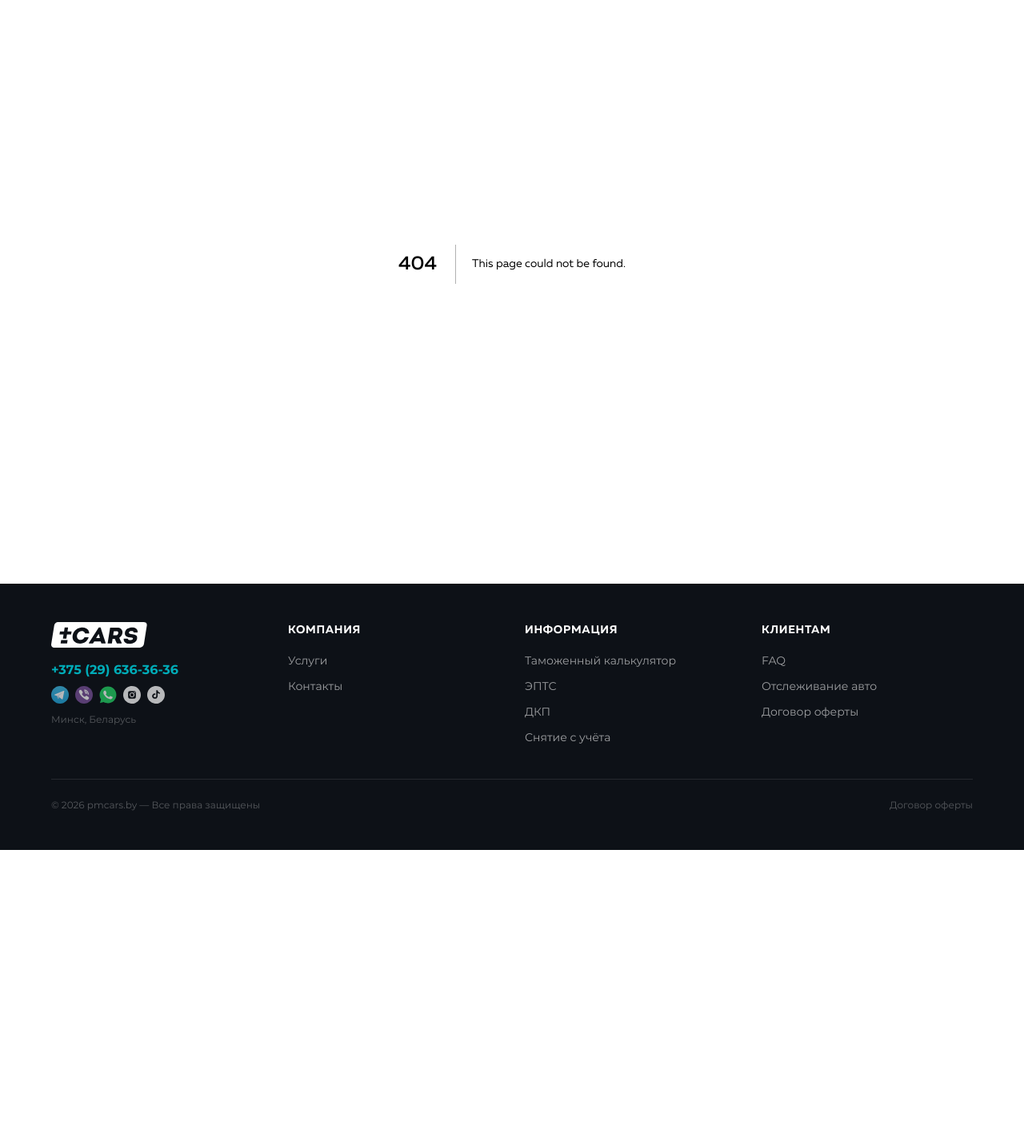
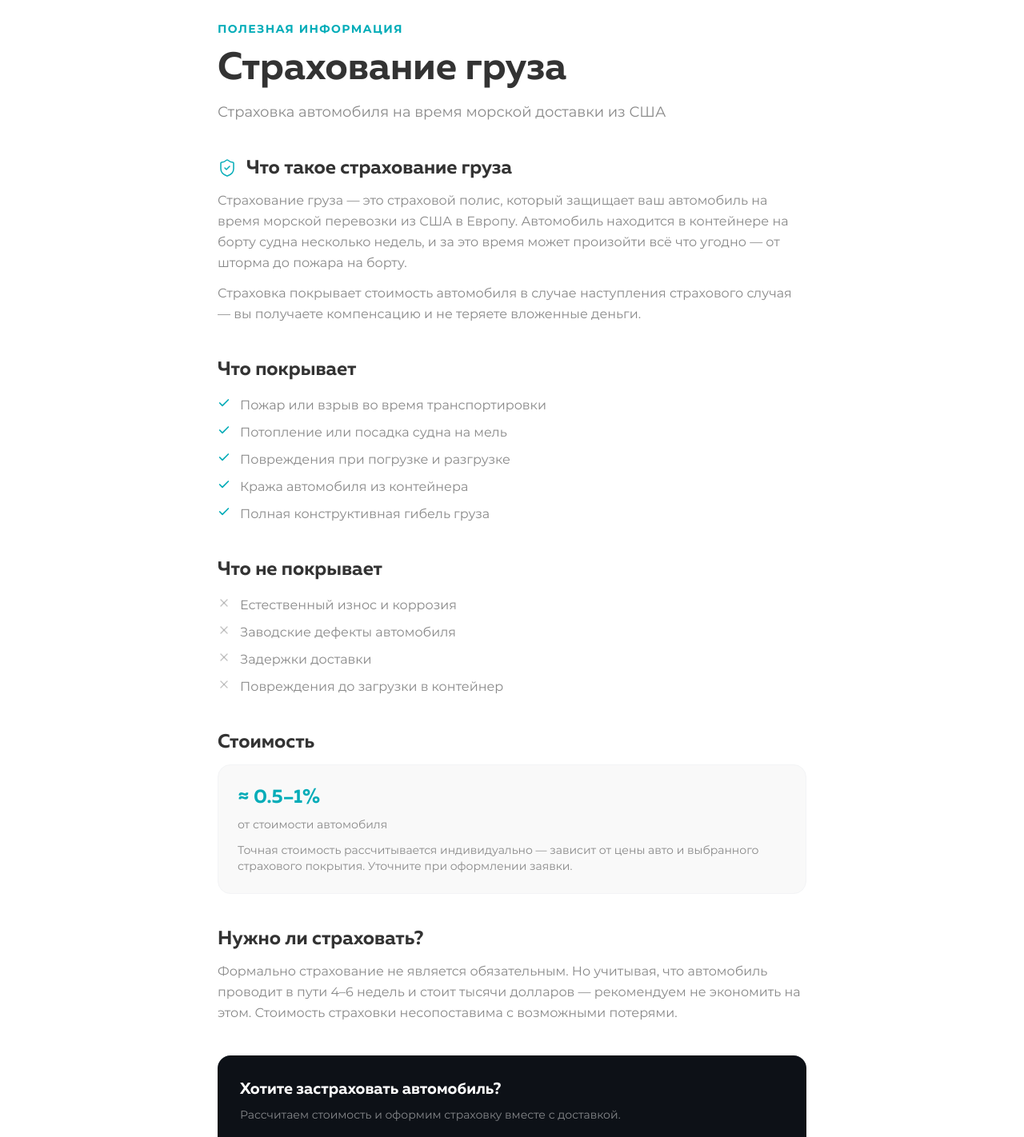
Before and after one commit to idzvilla/pmcars, a Next.js app: page /info/strahovanie in a window 1280 px wide. Before the commit this address had no page. Shown: the part 160-1582 px from the top of the page at 80% size. Before the commit the page ends 1223 px from the top, so only its background shows below. Built offline with nearby package versions, Linux system fonts and the light colour scheme.

Commit message:
feat: add cargo insurance info page

```diff
--- /dev/null
+++ b/src/app/info/strahovanie/page.tsx
@@ -0,0 +1,133 @@
+// src/app/info/strahovanie/page.tsx
+import type { Metadata } from 'next'
+import Link from 'next/link'
+import { ShieldCheck, Check, X } from 'lucide-react'
+
+export const metadata: Metadata = {
+  title: 'Страхование груза при доставке авто из США | pmcars.by',
+  description: 'Страхование автомобиля во время морской доставки из США в Беларусь. Что покрывает, сколько стоит, как оформить.',
+}
+
+const COVERS = [
+  'Пожар или взрыв во время транспортировки',
+  'Потопление или посадка судна на мель',
+  'Повреждения при погрузке и разгрузке',
+  'Кража автомобиля из контейнера',
+  'Полная конструктивная гибель груза',
+]
+
+const NOT_COVERS = [
+  'Естественный износ и коррозия',
+  'Заводские дефекты автомобиля',
+  'Задержки доставки',
+  'Повреждения до загрузки в контейнер',
+]
+
+export default function StrakhovaniePage() {
+  return (
+    <div className="py-16 md:py-24">
+      <div className="container max-w-3xl">
+        <p className="text-primary text-sm font-montserrat font-bold uppercase tracking-widest mb-4">
+          Полезная информация
+        </p>
+        <h1 className="font-muller font-bold text-4xl md:text-5xl text-body mb-4">
+          Страхование груза
+        </h1>
+        <p className="text-muted font-montserrat text-lg mb-10">
+          Страховка автомобиля на время морской доставки из США
+        </p>
+
+        <div className="space-y-10 font-montserrat text-muted leading-relaxed">
+
+          <section>
+            <div className="flex items-start gap-3 mb-3">
+              <ShieldCheck className="w-6 h-6 text-primary flex-shrink-0 mt-1" strokeWidth={1.5} />
+              <h2 className="font-muller font-bold text-2xl text-body">Что такое страхование груза</h2>
+            </div>
+            <p>
+              Страхование груза — это страховой полис, который защищает ваш автомобиль на время
+              морской перевозки из США в Европу. Автомобиль находится в контейнере на борту судна
+              несколько недель, и за это время может произойти всё что угодно — от шторма до
+              пожара на борту.
+            </p>
+            <p className="mt-3">
+              Страховка покрывает стоимость автомобиля в случае наступления страхового случая —
+              вы получаете компенсацию и не теряете вложенные деньги.
+            </p>
+          </section>
+
+          <section>
+            <h2 className="font-muller font-bold text-2xl text-body mb-4">Что покрывает</h2>
+            <ul className="flex flex-col gap-2">
+              {COVERS.map((item) => (
+                <li key={item} className="flex items-start gap-3">
+                  <Check className="w-4 h-4 text-primary flex-shrink-0 mt-0.5" strokeWidth={2.5} />
+                  {item}
+                </li>
+              ))}
+            </ul>
+          </section>
+
+          <section>
+            <h2 className="font-muller font-bold text-2xl text-body mb-4">Что не покрывает</h2>
+            <ul className="flex flex-col gap-2">
+              {NOT_COVERS.map((item) => (
+                <li key={item} className="flex items-start gap-3">
+                  <X className="w-4 h-4 text-muted/50 flex-shrink-0 mt-0.5" strokeWidth={2} />
+                  {item}
+                </li>
+              ))}
+            </ul>
+          </section>
+
+          <section>
+            <h2 className="font-muller font-bold text-2xl text-body mb-3">Стоимость</h2>
+            <div className="bg-light-bg rounded-2xl p-6 border border-gray-100">
+              <p className="text-2xl font-muller font-bold text-primary mb-2">≈ 0.5–1%</p>
+              <p className="text-sm">от стоимости автомобиля</p>
+              <p className="mt-3 text-sm">
+                Точная стоимость рассчитывается индивидуально — зависит от цены авто и
+                выбранного страхового покрытия. Уточните при оформлении заявки.
+              </p>
+            </div>
+          </section>
+
+          <section>
+            <h2 className="font-muller font-bold text-2xl text-body mb-3">Нужно ли страховать?</h2>
+            <p>
+              Формально страхование не является обязательным. Но учитывая, что автомобиль
+              проводит в пути 4–6 недель и стоит тысячи долларов — рекомендуем не экономить
+              на этом. Стоимость страховки несопоставима с возможными потерями.
+            </p>
+          </section>
+
+        </div>
+
+        <div className="mt-10 bg-dark-bg rounded-2xl p-7">
+          <h3 className="font-muller font-bold text-xl text-white mb-2">
+            Хотите застраховать автомобиль?
+          </h3>
+          <p className="font-montserrat text-white/50 text-sm mb-5">
+            Рассчитаем стоимость и оформим страховку вместе с доставкой.
+          </p>
+          <div className="flex flex-wrap gap-3">
+            <a
+              href="https://t.me/pmcars"
+              target="_blank"
+              rel="noopener noreferrer"
+              className="inline-flex items-center px-5 py-3 rounded-xl bg-primary text-white font-montserrat font-bold text-sm hover:bg-primary/90 transition-colors"
+            >
+              Получить расчёт в Telegram
+            </a>
+            <Link
+              href="/contacts"
+              className="inline-flex items-center px-5 py-3 rounded-xl border border-white/20 text-white font-montserrat font-bold text-sm hover:border-primary hover:text-primary transition-colors"
+            >
+              Написать нам
+            </Link>
+          </div>
+        </div>
+      </div>
+    </div>
+  )
+}
```
